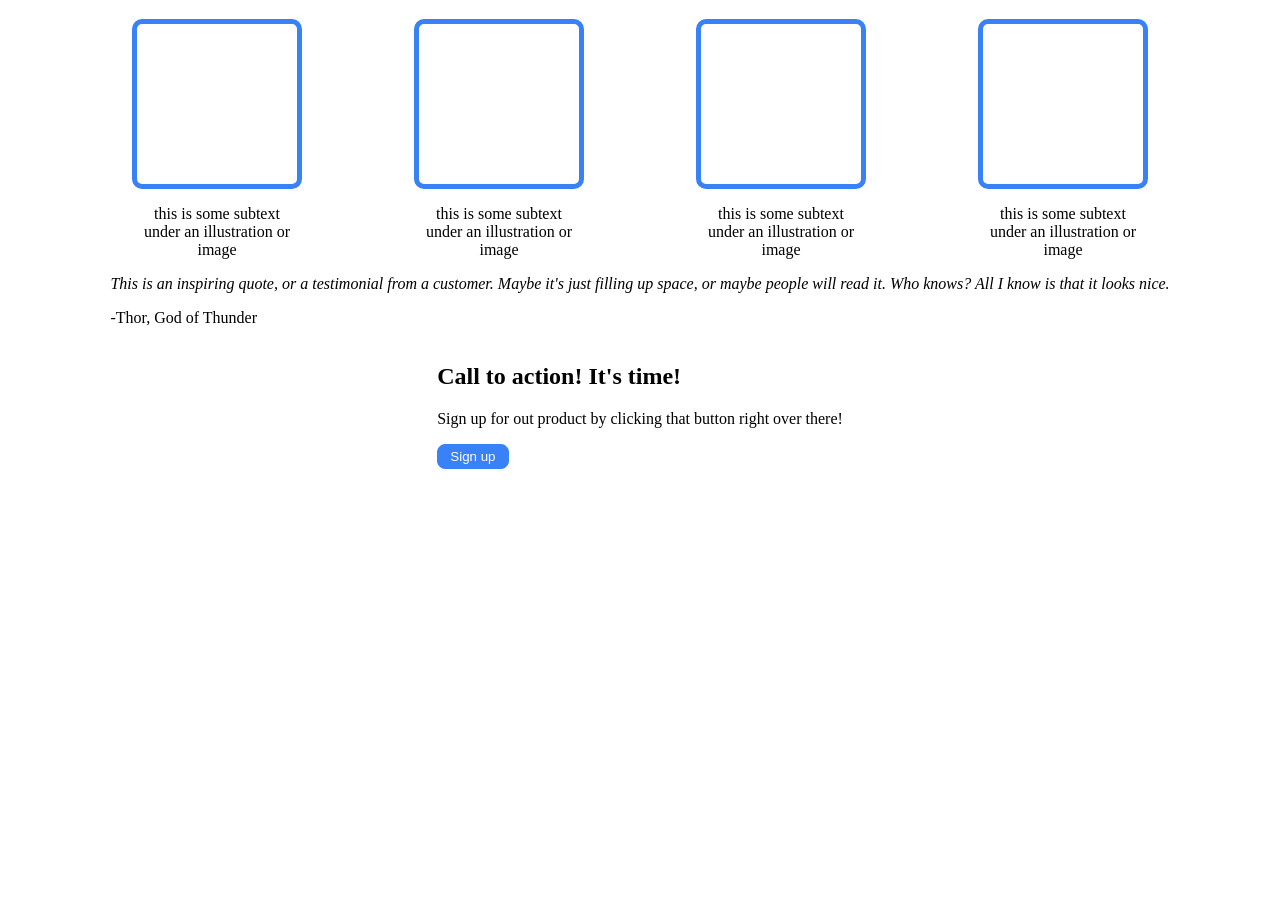
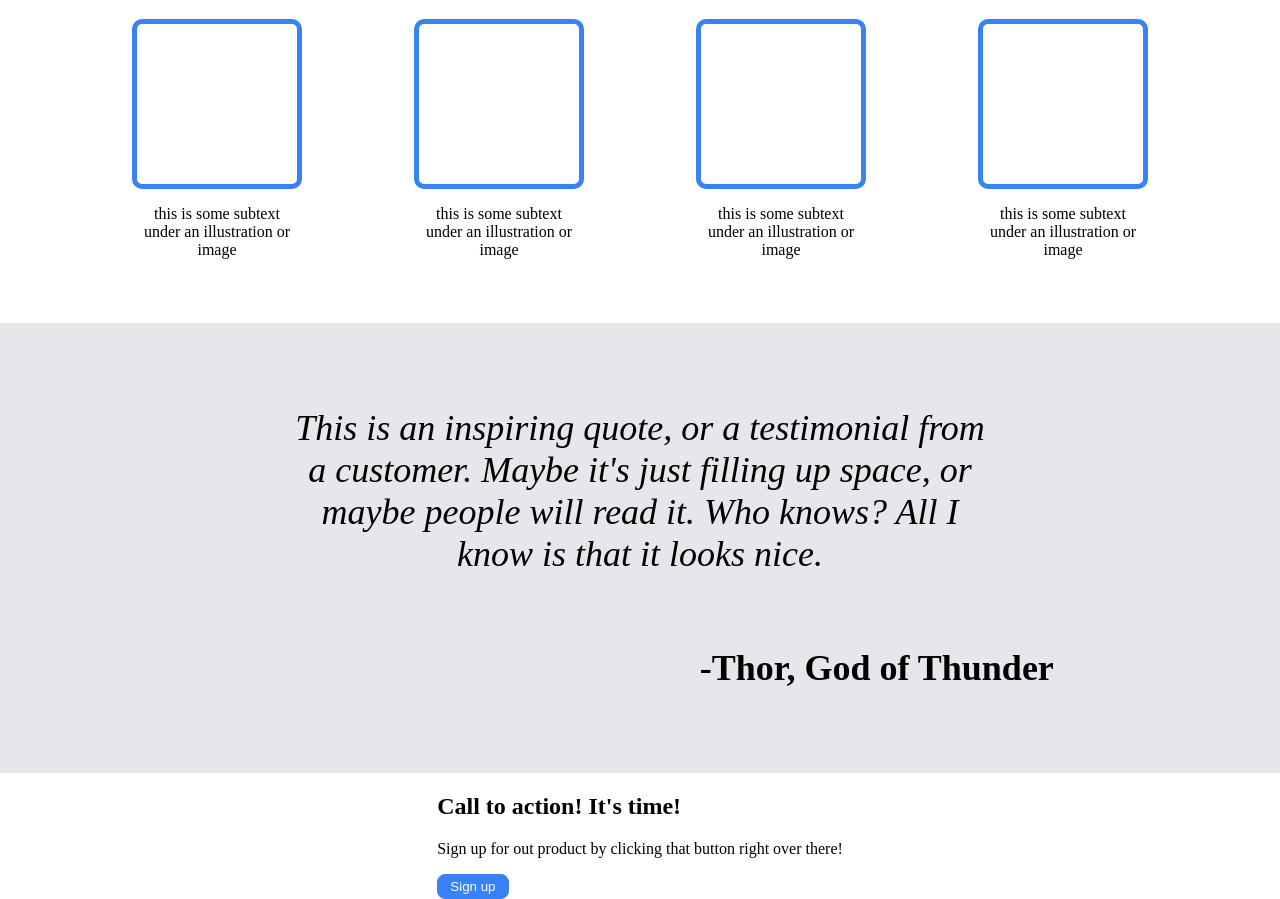
Before and after one commit to kyoung-haines/novatechlandingpage, a plain HTML site: page index.html in a window 1280 px wide. Shown: the part 666-1565 px from the top of the page. Before the commit the page ends 1135 px from the top, so only its background shows below. Drawn offline with Linux system fonts and the light colour scheme.

Commit message:
Finished styling bullet boxes and quote Addedd the required styling to the styles.css sheet for the bullet boxes section, as well as the quote section

```diff
--- a/styles/styles.css
+++ b/styles/styles.css
@@ -95,6 +95,7 @@ main {
     display: flex;
     justify-content: space-around;
     gap: 2rem;
+    margin-bottom: 5%;
 }
 
 .bullet-box {
@@ -118,6 +119,28 @@ figcaption {
     width: 160px;
 }
 
+/* Quote Section Styling */
+.quote-container {
+    background-color: #E5E7EB;
+    padding: 3rem;
+    display: flex;
+    flex-direction: column;
+    align-items: center;
+    justify-content: center;
+}
+
+.quote-container p {
+    width: 60%;
+    font-size: 36px;
+    font-weight: italic;
+    text-align: center;
+}
+
+.quote-tag {
+    align-self: flex-end;
+    font-weight: bold;
+}
+
 /* Button and Call to Action */
 button {
     background-color: #3882F6;
```
